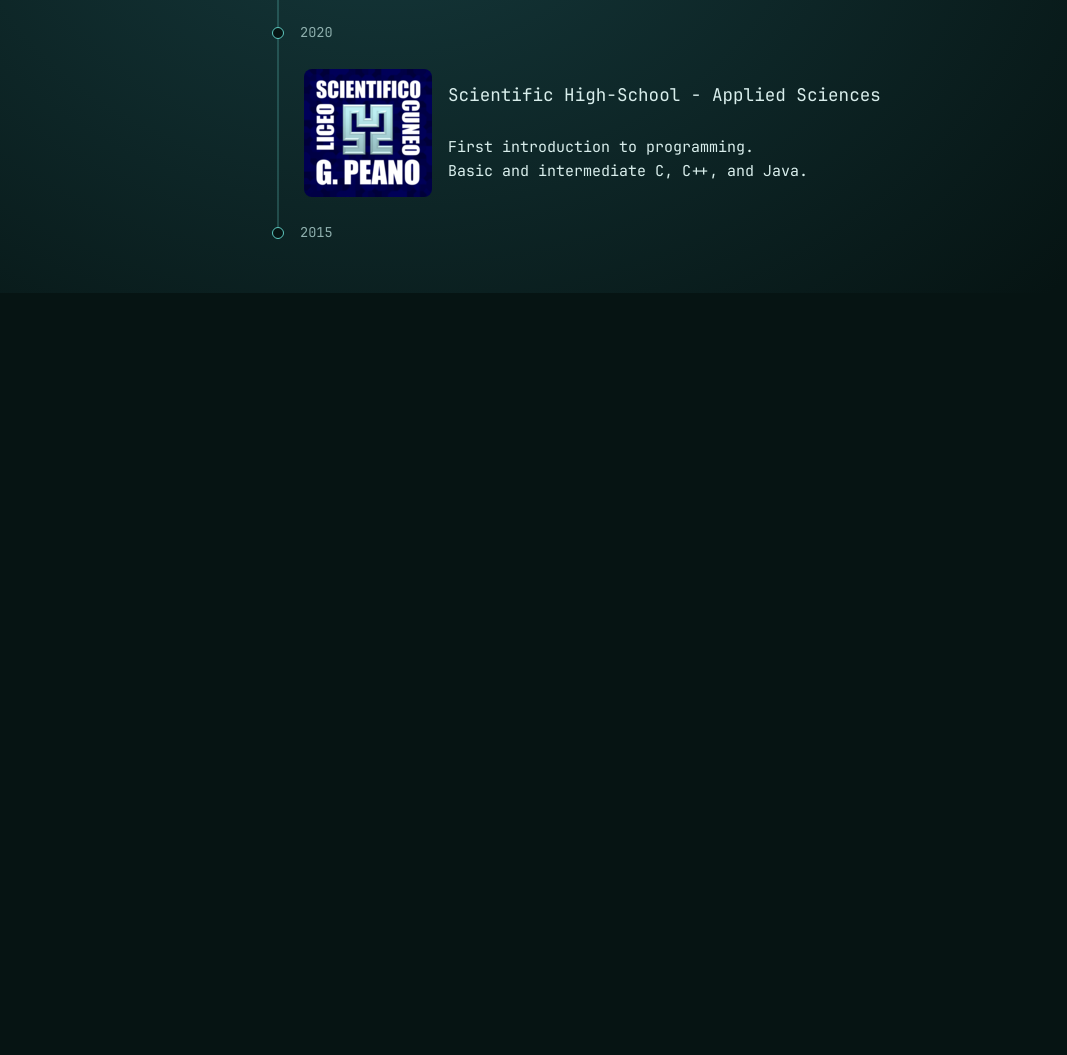
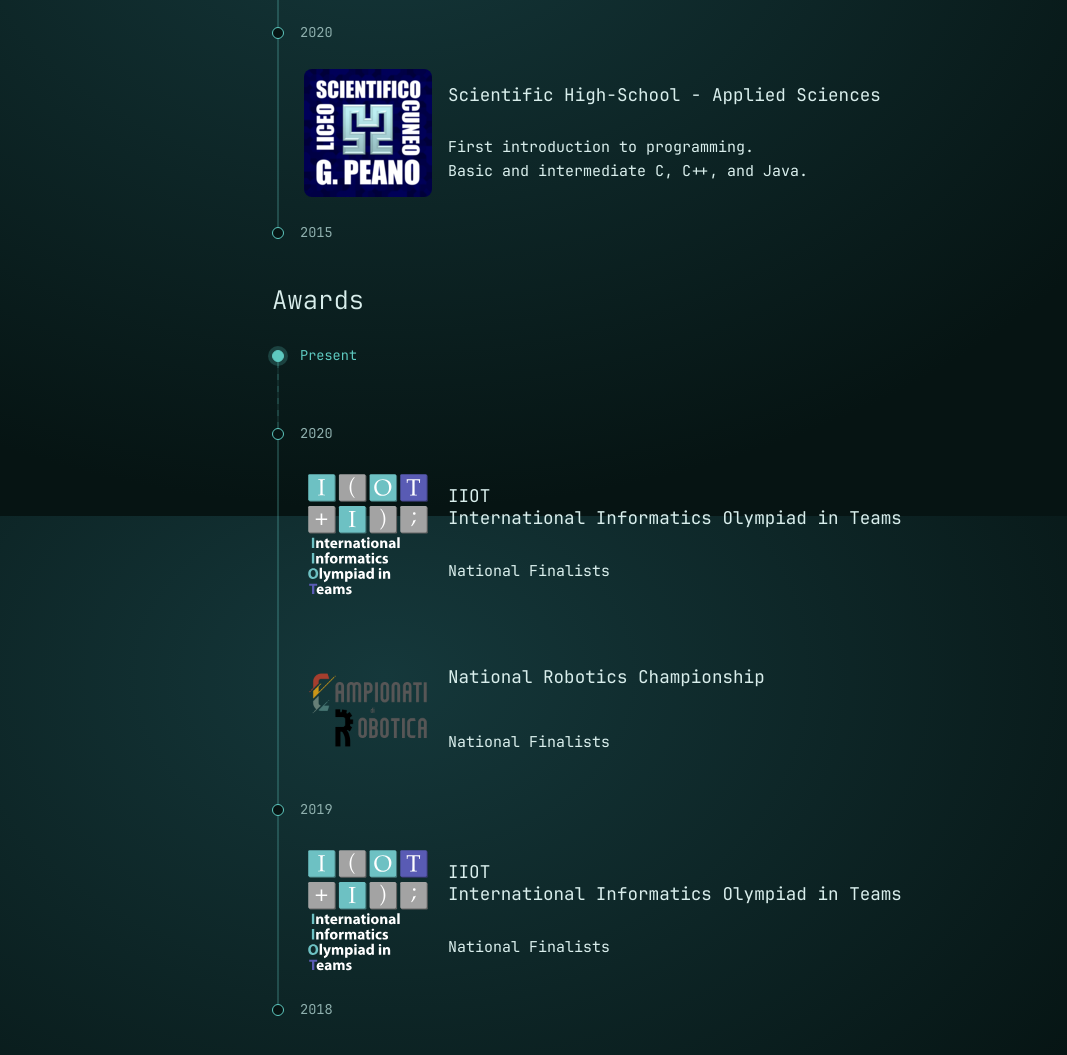
Before and after one commit to PietroLocatelli/pietrolocatelli.github.io, a plain HTML site: page curriculum/index.html in a window 1280 px wide. Shown: the part 1084-2139 px from the top of the page, without its empty margins (0-1067 px from the left). Before the commit the page ends 1377 px from the top, so only its background shows below. Drawn offline with Linux system fonts and the light colour scheme.

Commit message:
Changed homepage fade transition logic to hopefully fix it. Added awards in curriculum.

```diff
--- a/curriculum/index.html
+++ b/curriculum/index.html
@@ -140,6 +140,62 @@
 							<li class="timeline-marker"><time datetime="2015">2015</time></li>
 						</ol>
 					</section>
+
+					<!-- ===== Timeline: awards ===== -->
+					<section class="timeline-section" aria-labelledby="awards-heading">
+						<h2 id="awards-heading">Awards</h2>
+
+						<ol class="timeline">
+							<li class="timeline-marker">Present</li>
+
+							<li class="timeline-gap" aria-hidden="true"></li>
+
+							<li class="timeline-marker"><time datetime="2020">2020</time></li>
+
+							<li class="timeline-item">
+								<article class="timeline-entry">
+									<img class="entry-thumb show-on-dark"  src="/assets/images/logo-iiot-light.svg"
+										 alt="IIOT" loading="lazy">
+									<img class="entry-thumb show-on-light" src="/assets/images/logo-iiot-dark.svg"
+										 alt="IIOT" loading="lazy">
+									<h3>IIOT<br>International Informatics Olympiad in Teams</h3>
+									<div class="entry-description">
+										<p>National Finalists</p>
+									</div>
+								</article>
+							</li>
+
+							<li class="timeline-item">
+								<article class="timeline-entry">
+									<img class="entry-thumb show-on-dark"  src="/assets/images/logo-campionati-robotica.png"
+										 alt="IIOT" loading="lazy">
+									<img class="entry-thumb show-on-light" src="/assets/images/logo-campionati-robotica.png"
+										 alt="IIOT" loading="lazy">
+									<h3>National Robotics Championship</h3>
+									<div class="entry-description">
+										<p>National Finalists</p>
+									</div>
+								</article>
+							</li>
+
+							<li class="timeline-marker"><time datetime="2019">2019</time></li>
+
+							<li class="timeline-item">
+								<article class="timeline-entry">
+									<img class="entry-thumb show-on-dark"  src="/assets/images/logo-iiot-light.svg"
+										 alt="IIOT" loading="lazy">
+									<img class="entry-thumb show-on-light" src="/assets/images/logo-iiot-dark.svg"
+										 alt="IIOT" loading="lazy">
+									<h3>IIOT<br>International Informatics Olympiad in Teams</h3>
+									<div class="entry-description">
+										<p>National Finalists</p>
+									</div>
+								</article>
+							</li>
+
+							<li class="timeline-marker"><time datetime="2018">2018</time></li>
+						</ol>
+					</section>
 				</div>
 
 			</div>
--- a/scripts/main.js
+++ b/scripts/main.js
@@ -28,14 +28,14 @@ function canUse3D(canvas) {
 
 domReady.then(() => {
     const canvas = document.getElementById('three-background-canvas');
-    const container = document.getElementById('three-background-container');
+    const staticBackground = document.getElementById('static-background');
 
     let pageLoadDelay = 0;
     if(canUse3D(canvas)) {
         try {
-            const background = new ThreeBackground(canvas);
+            const threeBackground = new ThreeBackground(canvas);
             canvas.hidden = false;
-            container.classList.add('ready');
+            staticBackground.classList.add('faded');
             pageLoadDelay = 500;
         } catch (e) {
             console.warn('3D background loading failed, falling back to plain HTML/CSS:', e);
--- a/styles/main.css
+++ b/styles/main.css
@@ -9,23 +9,26 @@
 body {
     margin: 0;
     padding: 0;
-
-    background: radial-gradient(ellipse at 30% 20%, #15383b, #061413 70%);
 }
 
-#three-background-container {
+#background-container {
     position: fixed;
-    z-index: 0 !important;
-    inset: 0;
-    opacity: 0;
+    z-index: 0;
+}
+
+#static-background {
+    position: fixed;
+    width: 100%;
+    height: 100%;
+    opacity: 1;
+    z-index: 0;
+    background: radial-gradient(ellipse at 30% 20%, #15383b, #061413 70%);
     transition: opacity 2s ease;
 }
 
-#three-background-container.ready {
+#static-background.faded {
     opacity: 0.4;
 }
-
-
 
 main {
     position: relative;
```
Also changed, not shown: index.html (+2 -1 lines), projects/index.html (+2 -3 lines), assets/images/logo-campionati-robotica.png (added), assets/images/logo-iiot-dark.svg (added), assets/images/logo-iiot-light.svg (added).
